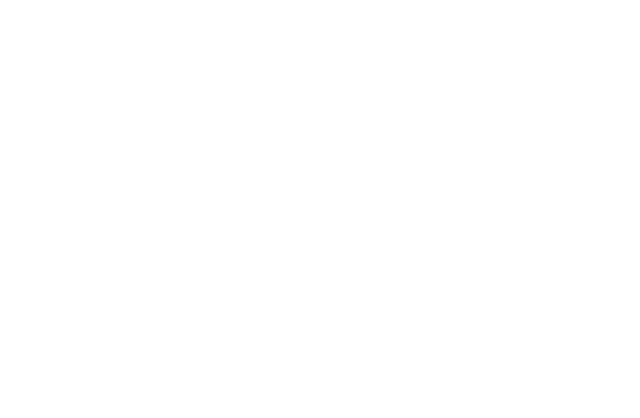
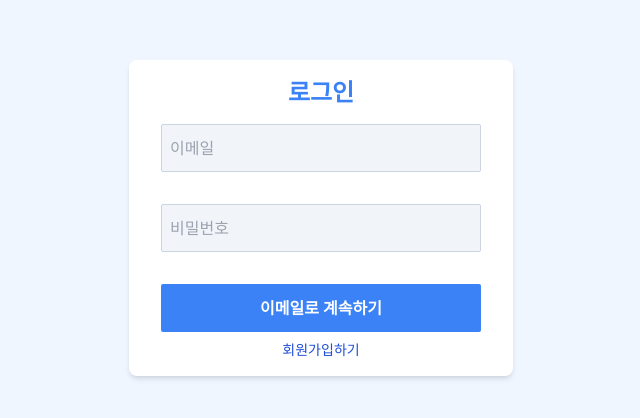
Before and after one commit to chadseok/wanted-pre-onboarding-challenge-fe-1, a React (Vite) app in the folder client/: page /login in a window 1280 px wide. Before the commit this address had no page. Shown: the part 182-600 px from the top of the page, without its empty margins (319-959 px from the left). Built offline with nearby package versions, Linux system fonts and the light colour scheme.

Commit message:
feat: connet login api and getTodoList api

```diff
--- /dev/null
+++ b/client/src/pages/api.ts
@@ -0,0 +1,10 @@
+import axios from "axios";
+
+const token = localStorage.getItem("AUTH_TOKEN");
+
+export const api = axios.create({
+  baseURL: "http://localhost:8080",
+  headers: {
+    Authorization: token ? `Bearer ${token}` : null,
+  },
+});
--- a/client/src/pages/home/components.tsx
+++ b/client/src/pages/home/components.tsx
@@ -1,21 +1,42 @@
 import React from "react";
+import type { TodoItemType } from "./types";
 
-export function TodoItem() {
+export function TodoItem(props: {
+  todo: TodoItemType;
+  currentTodo: TodoItemType;
+  setCurrentTodo: React.Dispatch<React.SetStateAction<TodoItemType>>;
+}) {
   return (
-    <div className="border-b border-slate-100 p-4 cursor-pointer hover:bg-slate-100">
-      <h3 className="font-semibold text-md">안녕하세요잉</h3>
-      <p className="text-xs text-gray-400">우하ㅏㅏ하하하하하하</p>
+    <div
+      className={`border-b border-slate-100 p-4 cursor-pointer ${
+        props.todo.id === props.currentTodo.id ? "bg-slate-100" : ""
+      } hover:bg-slate-100`}
+      onClick={() => props.setCurrentTodo(props.todo)}
+    >
+      <h3 className="font-semibold text-md">{props.todo.title}</h3>
+      <p className="text-xs text-gray-400">{props.todo.content}</p>
     </div>
   );
 }
 
-export function TodoDetail() {
+export function TodoDetail(props: { todo: TodoItemType }) {
   return (
     <div className="p-4">
-      <h3 className="text-xl font-semibold mb-4">안녕하세요잉</h3>
-      <p className="text-sm">
-        우하ㅏㅏ하하하하하하우하ㅏㅏ하하하하하하우하ㅏㅏ하하하하하하우하ㅏㅏ하하하하하하우하ㅏㅏ하하하하하하우하ㅏㅏ하하하하하하우하ㅏㅏ하하하하하하우하ㅏㅏ하하하하하하
-      </p>
+      <h3 className="text-xl font-semibold mb-4">{props.todo.title}</h3>
+      <p className="text-sm">{props.todo.content}</p>
     </div>
   );
 }
+
+export function LogoutBtn() {
+  const handleLogout = () => {
+    localStorage.removeItem("AUTH_TOKEN");
+    location.reload();
+  };
+
+  return (
+    <button onClick={handleLogout} className="px-4 text-sm hover:text-blue-500">
+      로그아웃
+    </button>
+  );
+}
--- /dev/null
+++ b/client/src/pages/home/hooks.tsx
@@ -0,0 +1,37 @@
+import React from "react";
+import { useNavigate } from "react-router-dom";
+import { api } from "../api";
+import { TodoItemType } from "./types";
+
+export function useGetTodoList() {
+  const navigate = useNavigate();
+  const [currentTodo, setCurrentTodo] = React.useState<TodoItemType>({
+    title: "",
+    content: "",
+    id: "",
+    createdAt: "",
+    updatedAt: "",
+  });
+  const [todolist, setTodolist] = React.useState<TodoItemType[]>([]);
+
+  React.useEffect(() => {
+    api
+      .get("/todos")
+      .then((res) => {
+        setTodolist(res.data.data as TodoItemType[]);
+        return res.data.data;
+      })
+      .then((data) => {
+        if (data[0]) {
+          setCurrentTodo(data[0]);
+        }
+      })
+      .catch((err) => {
+        if (err.response.status === 401) {
+          navigate("/login");
+        }
+      });
+  }, []);
+
+  return { currentTodo, setCurrentTodo, todolist, setTodolist };
+}
--- a/client/src/pages/home/index.tsx
+++ b/client/src/pages/home/index.tsx
@@ -1,29 +1,33 @@
 import React from "react";
-import { TodoItem, TodoDetail } from "./components";
+import { TodoItem, TodoDetail, LogoutBtn } from "./components";
+import { useGetTodoList } from "./hooks";
+import { TodoItemType } from "./types";
 
 function Home() {
+  const { currentTodo, setCurrentTodo, todolist } = useGetTodoList();
+
   return (
     <div className="h-screen flex justify-center items-center bg-blue-50">
       <div className="h-160 w-192 bg-white rounded-lg shadow-md overflow-hidden">
-        <div className="h-16 bg-slate-50 flex items-center border-b-1">
+        <div className="h-16 bg-slate-50 flex justify-between items-center border-b">
           <div className="text-blue-500 font-semibold text-xl px-4 ">
             TODO LIST
           </div>
+          <LogoutBtn />
         </div>
         <div className="flex h-144">
-          <div className="w-1/2 bg-slate-10 h-full overflow-auto border-r-1">
-            <TodoItem />
-            <TodoItem />
-            <TodoItem />
-            <TodoItem />
-            <TodoItem />
-            <TodoItem />
-            <TodoItem />
-            <TodoItem />
-            <TodoItem />
+          <div className="w-1/2 bg-slate-10 h-full overflow-auto border-r">
+            {todolist.map((todo: TodoItemType) => (
+              <TodoItem
+                key={todo.id}
+                todo={todo}
+                currentTodo={currentTodo}
+                setCurrentTodo={setCurrentTodo}
+              />
+            ))}
           </div>
           <div className="w-1/2 bg-slate-10 h-full overflow-auto">
-            <TodoDetail />
+            <TodoDetail todo={currentTodo} />
           </div>
         </div>
       </div>
--- /dev/null
+++ b/client/src/pages/home/types.ts
@@ -0,0 +1,7 @@
+export type TodoItemType = {
+  title: string;
+  content: string;
+  id: string;
+  createdAt: string;
+  updatedAt: string;
+};
--- a/client/src/pages/index.tsx
+++ b/client/src/pages/index.tsx
@@ -1,12 +1,14 @@
 import React from "react";
 import { BrowserRouter, Routes, Route } from "react-router-dom";
 import Home from "./home";
+import Login from "./login";
 
 function PageRouter() {
   return (
     <BrowserRouter>
       <Routes>
         <Route path="/" element={<Home />} />
+        <Route path="login" element={<Login />} />
       </Routes>
     </BrowserRouter>
   );
--- /dev/null
+++ b/client/src/pages/login/components.tsx
@@ -0,0 +1,10 @@
+import React from "react";
+import { Link } from "react-router-dom";
+
+export function SignUpLinkBtn() {
+  return (
+    <Link to="/signup" className="text-blue-700 text-sm mt-2">
+      회원가입하기
+    </Link>
+  );
+}
--- /dev/null
+++ b/client/src/pages/login/hooks.tsx
@@ -0,0 +1,24 @@
+import React from "react";
+import { useNavigate } from "react-router-dom";
+import { api } from "../api";
+
+export function useLogin() {
+  const navigate = useNavigate();
+  const [email, setEmail] = React.useState<string>("");
+  const [password, setPassword] = React.useState<string>("");
+
+  const handleLogin = (event: React.FormEvent<HTMLFormElement>) => {
+    event.preventDefault();
+
+    api
+      .post("/users/login", { email, password })
+      .then((res) => {
+        localStorage.setItem("AUTH_TOKEN", res.data.token);
+        api.defaults.headers.Authorization = res.data.token;
+        navigate("/");
+      })
+      .catch((err) => console.error(err));
+  };
+
+  return { email, setEmail, password, setPassword, handleLogin };
+}
--- /dev/null
+++ b/client/src/pages/login/index.tsx
@@ -0,0 +1,39 @@
+import React from "react";
+import { SignUpLinkBtn } from "./components";
+import { useLogin } from "./hooks";
+
+function Login() {
+  const { email, setEmail, password, setPassword, handleLogin } = useLogin();
+
+  return (
+    <div className="h-screen flex justify-center items-center bg-blue-50">
+      <div className="w-96 bg-white rounded-lg shadow-md overflow-hidden px-8 py-4 flex flex-col items-center">
+        <h1 className="text-2xl font-bold text-blue-500 mb-4">로그인</h1>
+        <form className="flex flex-col gap-2 w-full" onSubmit={handleLogin}>
+          <input
+            className="w-full border border-slate-300 rounded-sm h-12 py-4 px-2 bg-slate-100"
+            type="email"
+            placeholder="이메일"
+            value={email}
+            onChange={(e) => setEmail(e.target.value)}
+          />
+          <div className="h-4"></div>
+          <input
+            className="w-full border border-slate-300 rounded-sm h-12 py-4 px-2 bg-slate-100"
+            type="password"
+            placeholder="비밀번호"
+            value={password}
+            onChange={(e) => setPassword(e.target.value)}
+          />
+          <div className="h-4"></div>
+          <button className="w-full rounded-sm h-12 font-semibold bg-blue-500 rounded-3xl text-white">
+            이메일로 계속하기
+          </button>
+        </form>
+        <SignUpLinkBtn />
+      </div>
+    </div>
+  );
+}
+
+export default Login;
```
